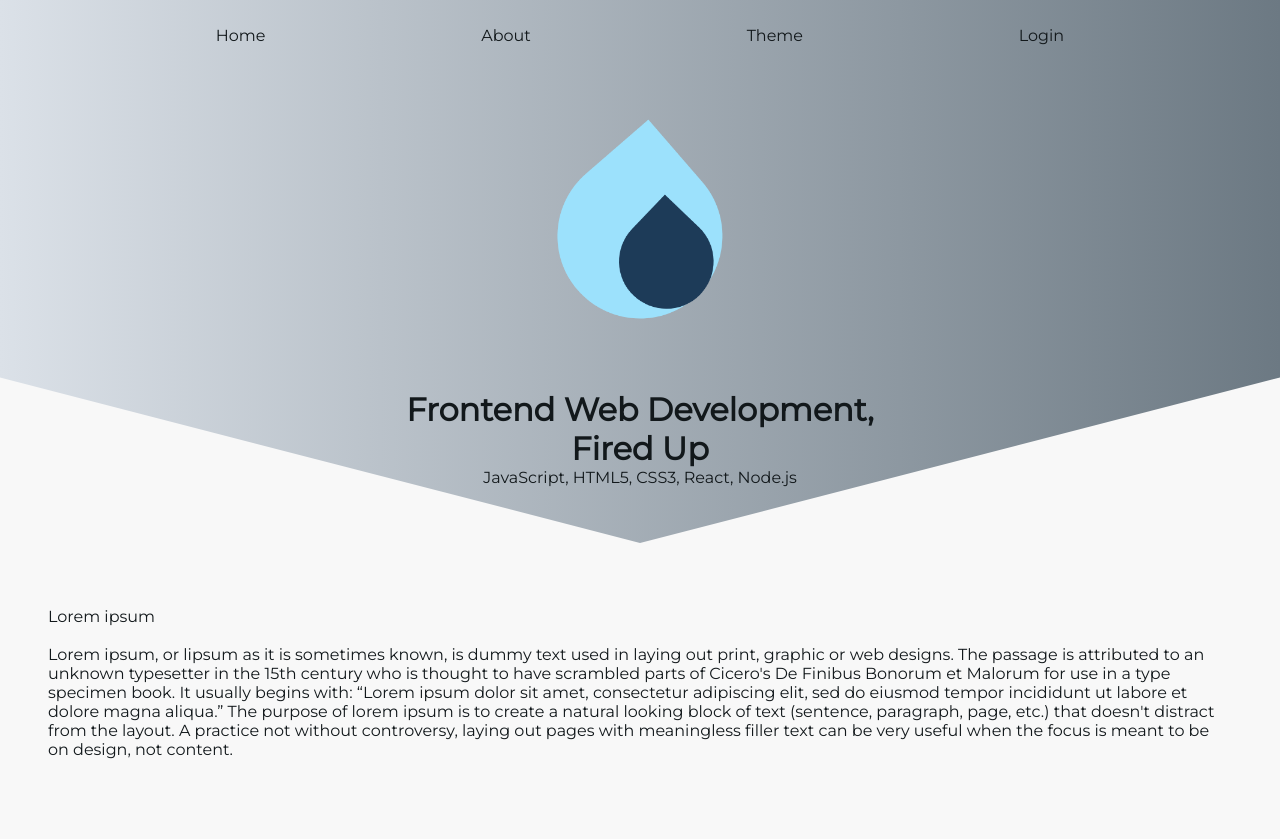
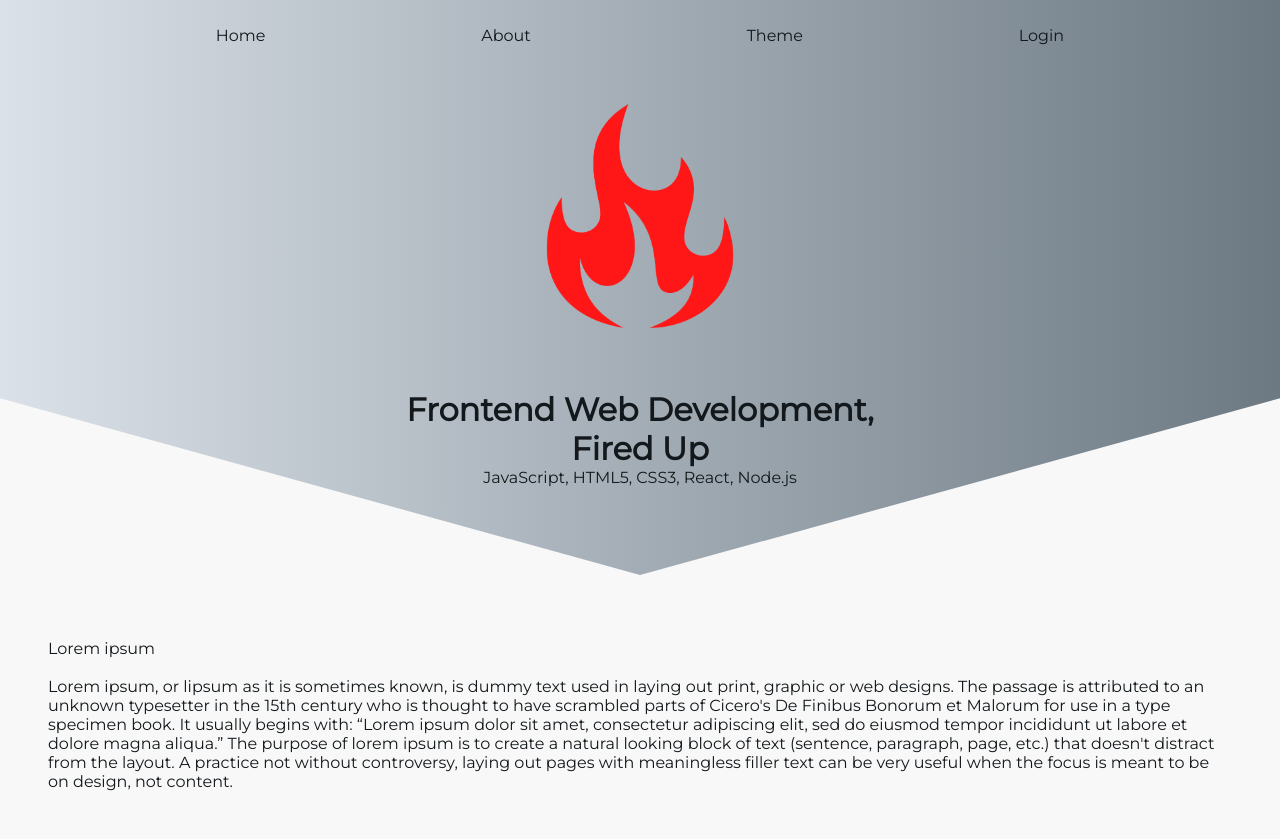
Before and after one commit to benahink/theme_toggle, a plain HTML site: page index.html in a window 1280 px wide. Before the commit the page ends 807 px from the top, so only its background shows below. Drawn offline with Linux system fonts and the light colour scheme.

Commit message:
updated logo and css

```diff
--- a/index.html
+++ b/index.html
@@ -35,7 +35,7 @@
     </nav>
 
     <header>
-        <img src="/src/img/logo.png" alt="" class="logo">
+        <img src="./src/img/theme-toggle-logo.png" alt="" class="logo">
         <h1>Frontend Web Development, <br> Fired Up</h1>
         <p>JavaScript, HTML5, CSS3, React, Node.js</p>
     </header>
--- a/src/css/style.css
+++ b/src/css/style.css
@@ -87,7 +87,7 @@ header {
   padding: 1em;
   background: var(--bg-nav);
   margin-bottom: 1em;
-  padding-bottom: 3.5em;
+  padding-bottom: 5.5em;
   text-align: center;
   clip-path: polygon(50% 0, 100% 0, 100% 65%, 50% 100%, 0 65%, 0 0);
 }
@@ -123,7 +123,7 @@ header {
 .dropdown__items a {
   width: 100%;
   height: 100%;
-  size: 0.7rem;
+  font-size: 0.7rem;
   padding-left: 10px;
   font-weight: bold;
 }
@@ -141,7 +141,10 @@ header {
 }
 
 .logo {
-  width: 300px;
+  width: 200px;
+  position: relative;
+  top: -20px;
+  left: 0;
 }
 
 #dark::before {
@@ -155,3 +158,9 @@ header {
 #solar::before {
   background: var(--bg-solar);
 }
+
+@media screen and (min-width: 540px) {
+  .dropdown {
+    width: 400px;
+  }
+}
```
Also changed, not shown: src/img/theme-toggle-logo.png (added).
